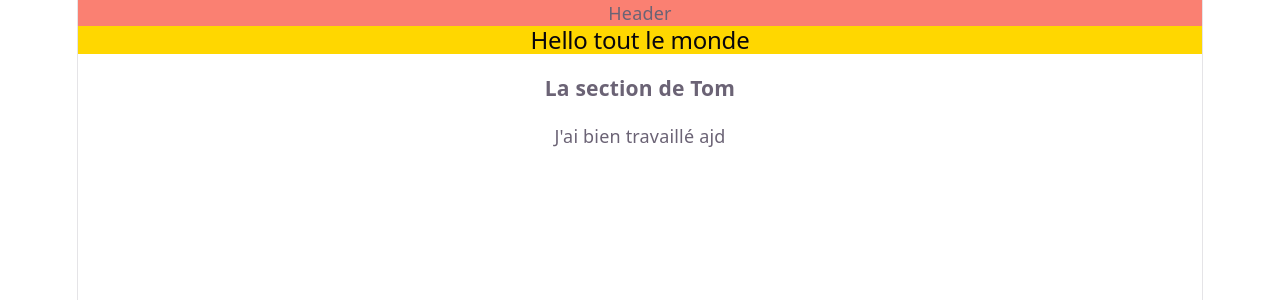
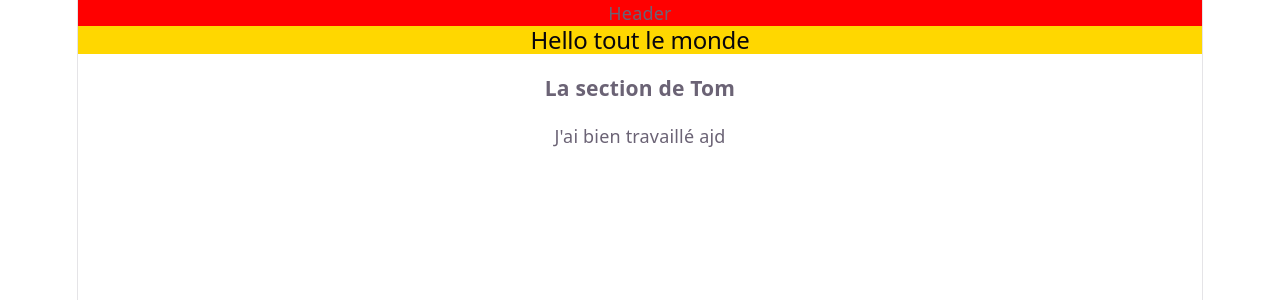
Before and after one commit to TomRoberto/cours-branches-andromeda-26, a React app: page / in a window 1280 px wide. Shown: the top 300 px of the page. Built offline with nearby package versions, Linux system fonts and the light colour scheme; the HTML template or start-up script is replaced by a standard one.

Commit message:
header is now red

```diff
--- a/src/components/Header.jsx
+++ b/src/components/Header.jsx
@@ -1,5 +1,5 @@
 const Header = () => {
-  return <header style={{ backgroundColor: "salmon" }}>Header</header>;
+  return <header style={{ backgroundColor: "red" }}>Header</header>;
 };
 
 export default Header;
```
